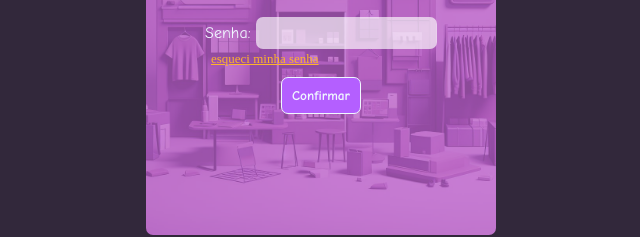
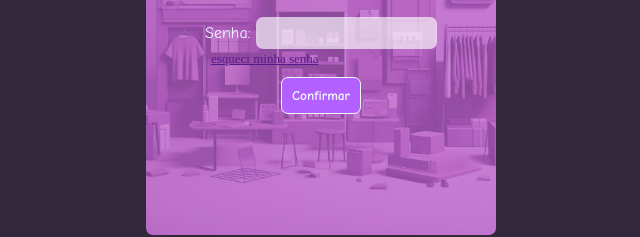
Before and after one commit to Kgabriel00/tela_de_login, a plain HTML site: page index.html in a window 1280 px wide. Shown: the part 365-602 px from the top of the page, 319-959 px from the left. Drawn offline with Linux system fonts and the light colour scheme.

Commit message:
projeto_login.css

```diff
--- a/projeto_login.css
+++ b/projeto_login.css
@@ -106,7 +106,7 @@ body{
 
 #ancora > a{
     font-size: small;
-    color: #fdb42b;
+    color: 00FA9A;
 
 }
 /*
```
